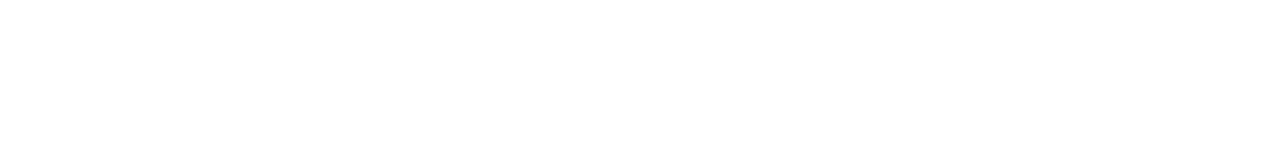
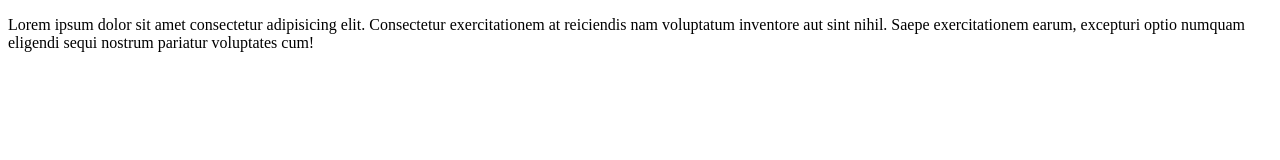
Before and after one commit to JoaoPedroSilva0710/projeto-1, a plain HTML site: page index.html in a window 1280 px wide. Drawn offline with Linux system fonts and the light colour scheme.

Commit message:
adiciondao texto no body

```diff
--- a/index.html
+++ b/index.html
@@ -6,6 +6,6 @@
     <title>Cursi Gratuito Git e GitHub</title>
 </head>
 <body>
-
+    <p>Lorem ipsum dolor sit amet consectetur adipisicing elit. Consectetur exercitationem at reiciendis nam voluptatum inventore aut sint nihil. Saepe exercitationem earum, excepturi optio numquam eligendi sequi nostrum pariatur voluptates cum!</p>
 </body>
 </html>
```
